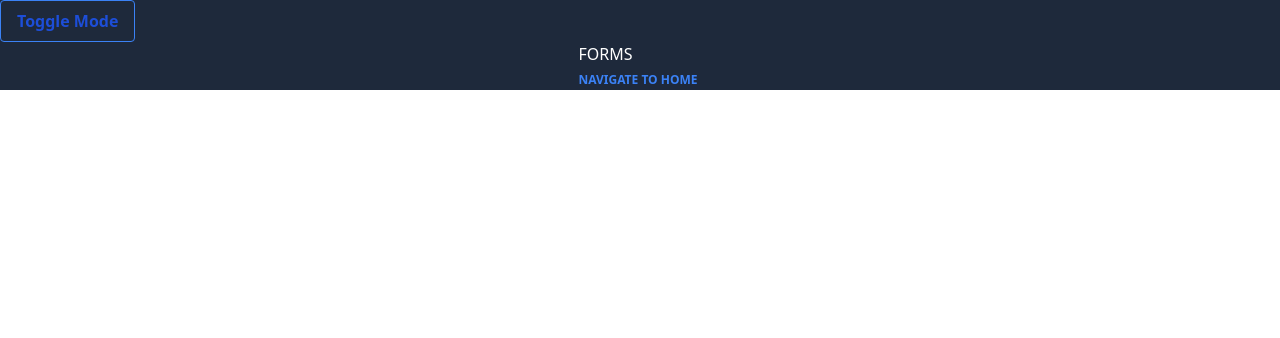
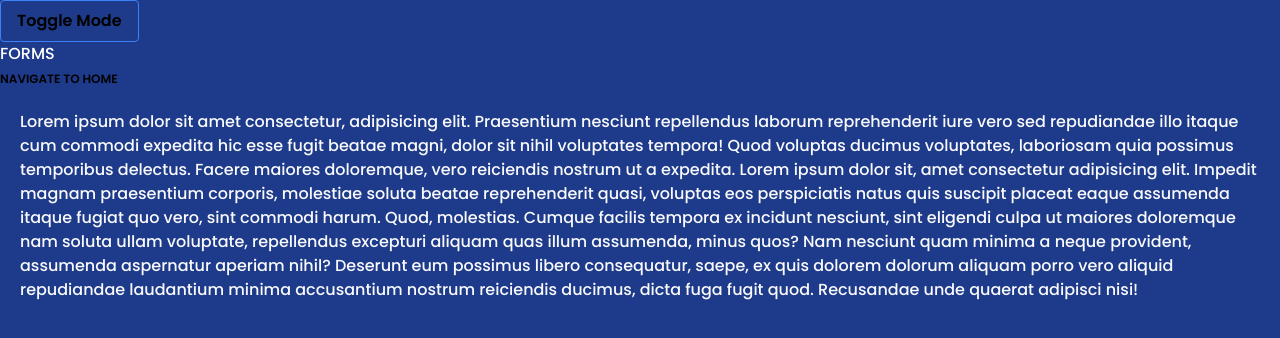
Before and after one commit to abhilasah/feedback-app, a React (Vite) app: page /forms in a window 1280 px wide. Shown: the top 338 px of the page. Built offline with nearby package versions, Linux system fonts and the light colour scheme.

Commit message:
Feat: added animation libraries

```diff
--- a/package.json
+++ b/package.json
@@ -9,6 +9,8 @@
         "preview": "vite preview"
     },
     "dependencies": {
+        "@react-spring/web": "^9.5.5",
+        "@use-gesture/react": "^10.2.22",
         "react": "^18.2.0",
         "react-dom": "^18.2.0",
         "react-router-dom": "^6.4.2"
--- a/src/App.tsx
+++ b/src/App.tsx
@@ -6,11 +6,15 @@ function App() {
     console.log(import.meta.env.VITE_APP_TITLE);
     const [darkMode, setDarkMode] = useState(true);
     return (
-        <div className={`min-h-full ${darkMode ? 'dark' : ''}`}>
-            <div className="bg-white dark:bg-slate-800">
+        <div
+            className={` font-body w-full h-screen ${
+                darkMode ? 'dark' : ''
+            } bg-blue-900`}
+        >
+            <div className="">
                 <AppErrorBoundary>
                     <button
-                        className="bg-transparent hover:bg-blue-500 text-blue-700 font-semibold hover:text-white py-2 px-4 border border-blue-500 hover:border-transparent rounded"
+                        className="bg-transparent hover:bg-red-500 bg-red-400 font-semibold hover:text-white py-2 px-4 border border-blue-500 hover:border-transparent rounded"
                         onClick={() => setDarkMode(!darkMode)}
                     >
                         Toggle Mode
--- a/src/index.css
+++ b/src/index.css
@@ -1,3 +1,5 @@
+
+@import url('https://fonts.googleapis.com/css2?family=Poppins:ital,wght@0,100;0,200;0,300;0,500;0,600;1,200;1,400;1,500;1,600&display=swap');
 
 @tailwind base;
 @tailwind components;
--- a/src/pages/form/Form.tsx
+++ b/src/pages/form/Form.tsx
@@ -6,13 +6,39 @@ const Form = () => {
             <h1 className="text-black dark:text-white">FORMS</h1>
             <nav>
                 <Link
-                    className="text-blue-500 background-transparent font-bold uppercase  py-1 text-xs outline-none focus:outline-none mr-1 mb-1 ease-linear transition-all duration-150"
+                    className="text-white-500 background-transparent font-bold uppercase  py-1 text-xs outline-none focus:outline-none mr-1 mb-1 ease-linear transition-all duration-150"
                     type="button"
                     to="/"
                 >
                     Navigate to Home
                 </Link>
             </nav>
+
+            <main className="p-5">
+                <p className="text-bold text-gray-400 dark:text-gray-50">
+                    Lorem ipsum dolor sit amet consectetur, adipisicing elit.
+                    Praesentium nesciunt repellendus laborum reprehenderit iure
+                    vero sed repudiandae illo itaque cum commodi expedita hic
+                    esse fugit beatae magni, dolor sit nihil voluptates tempora!
+                    Quod voluptas ducimus voluptates, laboriosam quia possimus
+                    temporibus delectus. Facere maiores doloremque, vero
+                    reiciendis nostrum ut a expedita. Lorem ipsum dolor sit,
+                    amet consectetur adipisicing elit. Impedit magnam
+                    praesentium corporis, molestiae soluta beatae reprehenderit
+                    quasi, voluptas eos perspiciatis natus quis suscipit placeat
+                    eaque assumenda itaque fugiat quo vero, sint commodi harum.
+                    Quod, molestias. Cumque facilis tempora ex incidunt
+                    nesciunt, sint eligendi culpa ut maiores doloremque nam
+                    soluta ullam voluptate, repellendus excepturi aliquam quas
+                    illum assumenda, minus quos? Nam nesciunt quam minima a
+                    neque provident, assumenda aspernatur aperiam nihil?
+                    Deserunt eum possimus libero consequatur, saepe, ex quis
+                    dolorem dolorum aliquam porro vero aliquid repudiandae
+                    laudantium minima accusantium nostrum reiciendis ducimus,
+                    dicta fuga fugit quod. Recusandae unde quaerat adipisci
+                    nisi!
+                </p>
+            </main>
         </div>
     );
 };
--- a/src/pages/home/Home.tsx
+++ b/src/pages/home/Home.tsx
@@ -1,18 +1,23 @@
 import { Link } from 'react-router-dom';
+import Questions from './Questions';
 
 const Home = () => {
     return (
         <div className="grid place-content-center">
-            <h1 className="text-black dark:text-white">Home</h1>
+            <h1 className="text-black dark:text-white text-center">Home</h1>
             <nav>
                 <Link
-                    className="text-blue-500 background-transparent font-bold uppercase  py-1 text-xs outline-none focus:outline-none mr-1 mb-1 ease-linear transition-all duration-150"
+                    className="text-blue-500 background-transparent font-bold uppercase py-1 text-xs outline-none focus:outline-none mr-1 mb-1 ease-linear transition-all duration-150"
                     type="button"
                     to="/forms"
                 >
                     Navigate to Forms
                 </Link>
             </nav>
+
+            <section className="mt-56">
+                <Questions />
+            </section>
         </div>
     );
 };
--- /dev/null
+++ b/src/pages/home/Questions.tsx
@@ -0,0 +1,92 @@
+import { animated, to as interpolate, useSprings } from '@react-spring/web';
+import { useDrag } from '@use-gesture/react';
+import { useState } from 'react';
+import styles from './questions-style.module.css';
+
+const cards = [
+    'https://upload.wikimedia.org/wikipedia/commons/f/f5/RWS_Tarot_08_Strength.jpg',
+    'https://upload.wikimedia.org/wikipedia/commons/5/53/RWS_Tarot_16_Tower.jpg',
+    'https://upload.wikimedia.org/wikipedia/commons/9/9b/RWS_Tarot_07_Chariot.jpg',
+    'https://upload.wikimedia.org/wikipedia/commons/3/3a/TheLovers.jpg',
+    'https://upload.wikimedia.org/wikipedia/commons/thumb/8/88/RWS_Tarot_02_High_Priestess.jpg/690px-RWS_Tarot_02_High_Priestess.jpg',
+    'https://upload.wikimedia.org/wikipedia/commons/d/de/RWS_Tarot_01_Magician.jpg',
+];
+
+// These two are just helpers, they curate spring data, values that are later being interpolated into css
+const to = (i: number) => ({
+    x: 0,
+    y: i * -4,
+    scale: 1,
+    rot: -10 + Math.random() * 20,
+    delay: i * 100,
+});
+const from = (_i: number) => ({ x: 0, rot: 0, scale: 1.5, y: -1000 });
+// This is being used down there in the view, it interpolates rotation and scale into a css transform
+const trans = (r: number, s: number) =>
+    `perspective(1500px) rotateX(30deg) rotateY(${
+        r / 10
+    }deg) rotateZ(${r}deg) scale(${s})`;
+
+export default function () {
+    const [gone] = useState(() => new Set()); // The set flags all the cards that are flicked out
+    const [props, api] = useSprings(cards.length, (i) => ({
+        ...to(i),
+        from: from(i),
+    })); // Create a bunch of springs using the helpers above
+    // Create a gesture, we're interested in down-state, delta (current-pos - click-pos), direction and velocity
+    const bind = useDrag(
+        ({
+            args: [index],
+            active,
+            movement: [mx],
+            direction: [xDir],
+            velocity: [vx],
+        }) => {
+            const trigger = vx > 0.2; // If you flick hard enough it should trigger the card to fly out
+            if (!active && trigger) gone.add(index); // If button/finger's up and trigger velocity is reached, we flag the card ready to fly out
+            api.start((i) => {
+                if (index !== i) return; // We're only interested in changing spring-data for the current spring
+                const isGone = gone.has(index);
+                const x = isGone
+                    ? (200 + window.innerWidth) * xDir
+                    : active
+                    ? mx
+                    : 0; // When a card is gone it flys out left or right, otherwise goes back to zero
+                const rot = mx / 100 + (isGone ? xDir * 10 * vx : 0); // How much the card tilts, flicking it harder makes it rotate faster
+                const scale = active ? 1.1 : 1; // Active cards lift up a bit
+                return {
+                    x,
+                    rot,
+                    scale,
+                    delay: undefined,
+                    config: {
+                        friction: 50,
+                        tension: active ? 800 : isGone ? 200 : 500,
+                    },
+                };
+            });
+            if (!active && gone.size === cards.length)
+                setTimeout(() => {
+                    gone.clear();
+                    api.start((i) => to(i));
+                }, 600);
+        }
+    );
+    // Now we're just mapping the animated values to our view, that's it. Btw, this component only renders once. :-)
+    return (
+        <>
+            {props.map(({ x, y, rot, scale }, i) => (
+                <animated.div className={styles.deck} key={i} style={{ x, y }}>
+                    {/* This is the card itself, we're binding our gesture to it (and inject its index so we know which is which) */}
+                    <animated.div
+                        {...bind(i)}
+                        style={{
+                            transform: interpolate([rot, scale], trans),
+                            backgroundImage: `url(${cards[i]})`,
+                        }}
+                    />
+                </animated.div>
+            ))}
+        </>
+    );
+}
--- /dev/null
+++ b/src/pages/home/questions-style.module.css
@@ -0,0 +1,25 @@
+
+.deck {
+    position: absolute;
+    width: 300px;
+    height: 200px;
+    will-change: transform;
+    display: flex;
+    align-items: center;
+    justify-content: center;
+  }
+
+  .deck > div {
+    touch-action: none;
+    background-color: white;
+    background-size: auto 85%;
+    background-repeat: no-repeat;
+    background-position: center center;
+    width: 45vh;
+    max-width: 300px;
+    height: 85vh;
+    max-height: 570px;
+    will-change: transform;
+    border-radius: 10px;
+    box-shadow: 0 12.5px 100px -10px rgba(50, 50, 73, 0.4), 0 10px 10px -10px rgba(50, 50, 73, 0.3);
+  }
--- a/tailwind.config.cjs
+++ b/tailwind.config.cjs
@@ -3,7 +3,11 @@ module.exports = {
     content: ['./src/**/*.{js,jsx,ts,tsx}'],
     darkMode: 'class',
     theme: {
-        extend: {},
+        extend: {
+            fontFamily: {
+                body: ['Poppins', 'sans-serif'],
+            },
+        },
     },
     plugins: [],
 };
```
